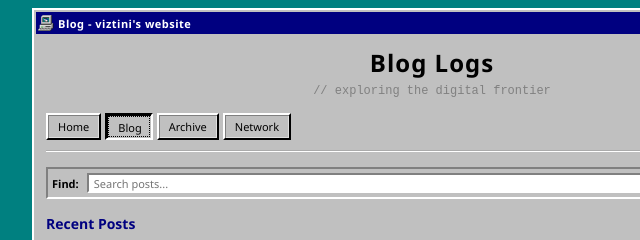
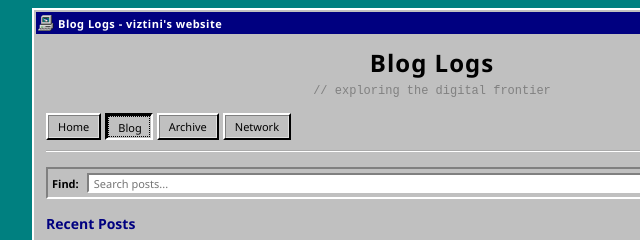
Before and after one commit to viztini/viztini.github.io, a plain HTML site: page blog.html in a window 1280 px wide. Shown: the top 240 px of the page, 208-848 px from the left. Drawn offline with Linux system fonts and the light colour scheme.

Commit message:
Update blog.html

```diff
--- a/blog.html
+++ b/blog.html
@@ -21,7 +21,7 @@
                 <div class="title-bar">
                     <div class="title-bar-left">
                         <img src="assets/favicon.ico" alt="" class="title-icon">
-                        <span class="title-text">Blog - viztini's website</span>
+                        <span class="title-text">Blog Logs - viztini's website</span>
                     </div>
                     <div class="title-buttons">
                         <button class="title-button">_</button>
```
